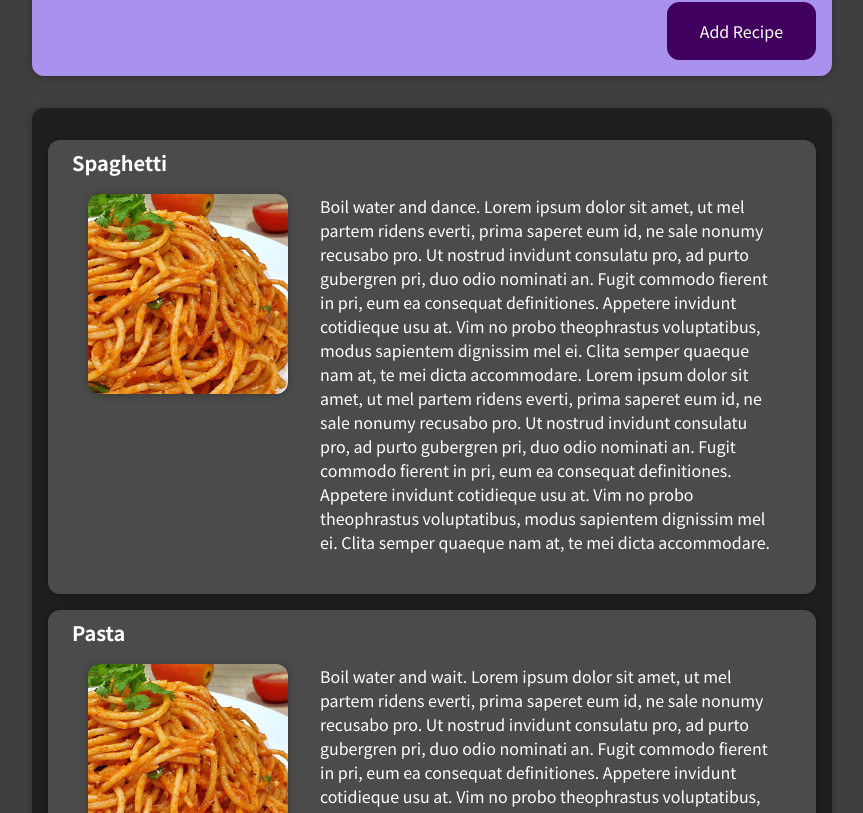
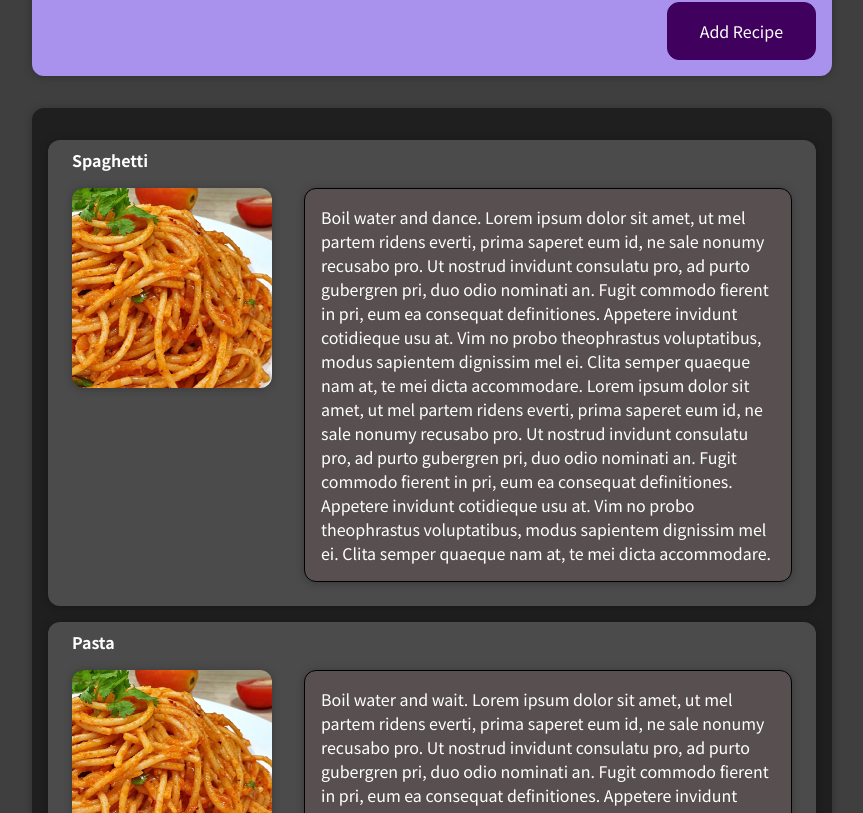
Before and after one commit to graveto/whats-for-dinner, a React (Create React App) app: page / in a window 1280 px wide. Shown: the part 427-1240 px from the top of the page, without its empty margins (208-1071 px from the left). Built offline with nearby package versions, Linux system fonts and the light colour scheme.

Commit message:
Added github pages

```diff
--- a/package.json
+++ b/package.json
@@ -1,6 +1,7 @@
 {
   "name": "react-complete-guide",
   "version": "0.1.0",
+  "homepage": "https://graveto.github.io/whats-for-dinner/",
   "private": true,
   "dependencies": {
     "@testing-library/jest-dom": "^5.11.6",
@@ -12,6 +13,8 @@
     "web-vitals": "^0.2.4"
   },
   "scripts": {
+    "predeploy": "npm run build",
+    "deploy": "gh-pages -d build",
     "start": "react-scripts start",
     "build": "react-scripts build",
     "test": "react-scripts test",
@@ -34,5 +37,8 @@
       "last 1 firefox version",
       "last 1 safari version"
     ]
+  },
+  "devDependencies": {
+    "gh-pages": "^4.0.0"
   }
 }
--- a/src/App.js
+++ b/src/App.js
@@ -36,7 +36,6 @@ function App() {
       recipe["id"] = prevState.length;
       return [...prevState, recipe];
     });
-    console.log(recipes);
   };
 
   return (
--- a/src/components/Recipe/Recipe.css
+++ b/src/components/Recipe/Recipe.css
@@ -29,8 +29,14 @@
   color: white;
 }
 
-.recipe__directions div {
+.recipe__directions div > div {
   margin: 0 1rem 1rem;
+  color: white;
+  background-color: #585050;
+  border: 1px solid black;
+  padding: 1rem;
+  border-radius: 12px;
+  box-shadow: 0 1px 8px rgba(0, 0, 0, 0.25);
 }
 
 .recipe__directions img {
@@ -40,16 +46,3 @@
   box-shadow: 0 1px 8px rgba(0, 0, 0, 0.25);
   margin: 0 1rem;
 }
-
-@media (min-width: 580px) {
-  /* .recipe__directions {
-    flex-direction: row;
-    align-items: center;
-    justify-content: flex-start;
-    flex: 1;
-  } */
-
-  .recipe__directions h2 {
-    font-size: 1.25rem;
-  }
-}
```
Also changed, not shown: 1 other file (tests, documents, lock files or other folders).
